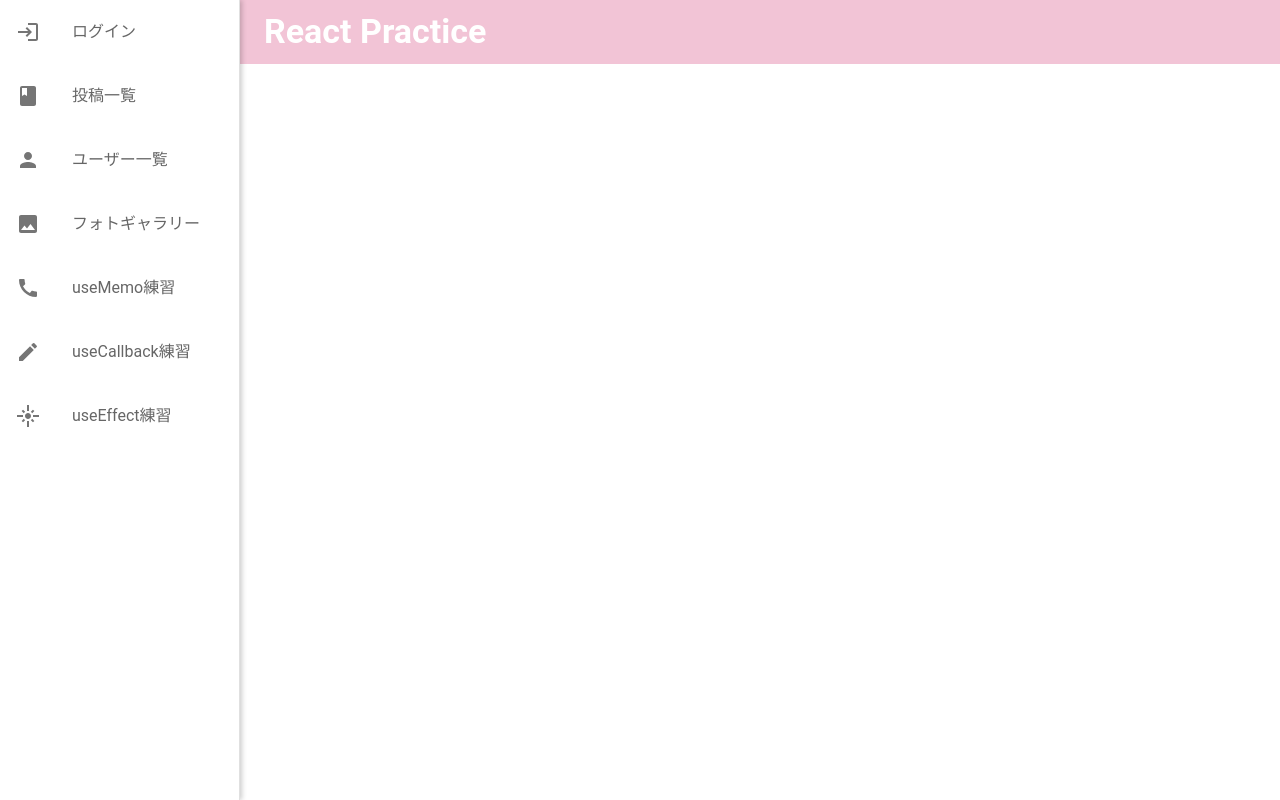
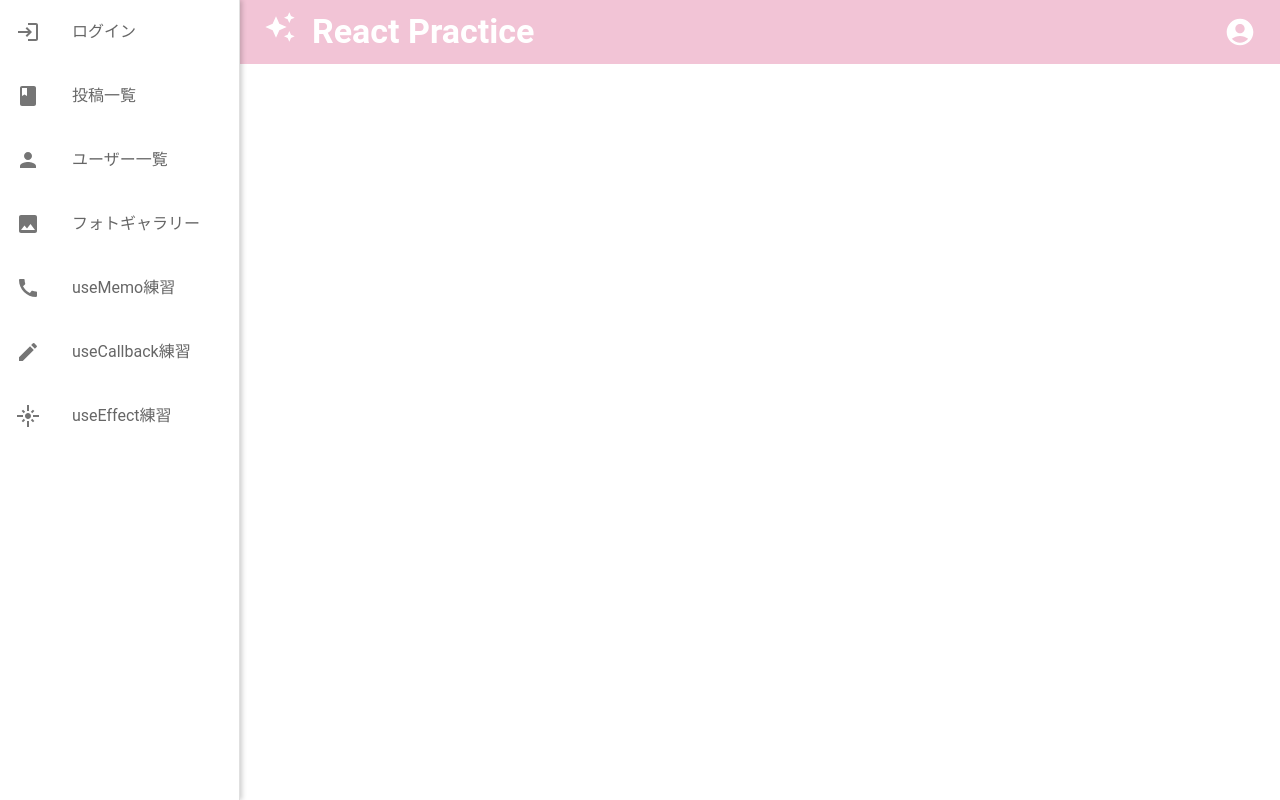
Before and after one commit to fukuda0801/React-mui-practice, a React (Vite) app: page / in a window 1280 px wide. Built offline with nearby package versions, Linux system fonts and the light colour scheme.

Commit message:
chore: ヘッダーにアイコンボタン追加

```diff
--- a/src/components/layout/MainLayout.tsx
+++ b/src/components/layout/MainLayout.tsx
@@ -2,6 +2,7 @@ import {
   AppBar,
   Box,
   Drawer,
+  IconButton,
   styled,
   Toolbar,
   Typography,
@@ -11,7 +12,9 @@ import PhotoIcon from '@mui/icons-material/Photo';
 import BookIcon from '@mui/icons-material/Book';
 import PersonIcon from '@mui/icons-material/Person';
 import CallIcon from '@mui/icons-material/Call';
+import AccountCircleIcon from '@mui/icons-material/AccountCircle';
 import ModeEditIcon from '@mui/icons-material/ModeEdit';
+import AutoAwesomeIcon from '@mui/icons-material/AutoAwesome';
 import FlareIcon from '@mui/icons-material/Flare';
 import LayoutContent from './LayoutContent';
 import { Outlet } from 'react-router-dom';
@@ -60,7 +63,13 @@ const MainLayout: React.FC = () => {
             boxShadow: 'none',
           }}
         >
-          <Toolbar>
+          <Toolbar
+            sx={{
+              display: 'flex',
+              justifyContent: 'space-between',
+              alignItems: 'center',
+            }}
+          >
             <Typography
               variant="h4"
               noWrap
@@ -68,8 +77,17 @@ const MainLayout: React.FC = () => {
               color="white"
               sx={{ fontWeight: 'bold' }}
             >
+              <AutoAwesomeIcon sx={{ marginRight: '1rem', fontSize: '2rem' }} />
               React Practice
             </Typography>
+            <IconButton
+              size="large"
+              edge="end"
+              color="inherit"
+              aria-label="menu"
+            >
+              <AccountCircleIcon sx={{ fontSize: '2rem' }} />
+            </IconButton>
           </Toolbar>
         </AppBar>
         <DrawerHeader />
```
